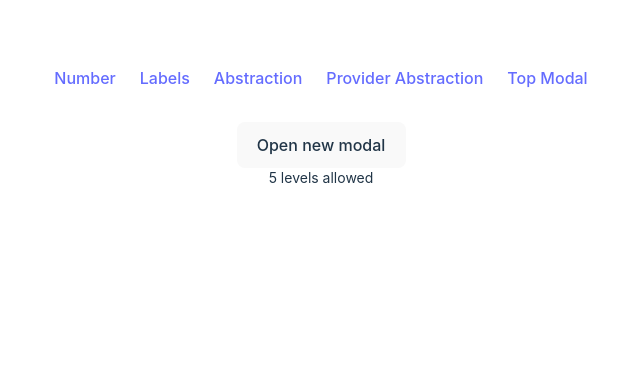
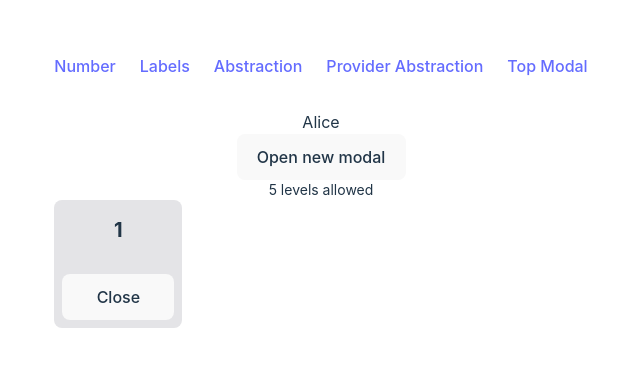
Before and after one commit to luismartinezs/rxjs-react, a React (Vite) app: page /top-modal in a window 1280 px wide. Shown: the part 273-640 px from the top of the page, without its empty margins (319-959 px from the left). Built offline with nearby package versions, Linux system fonts and the light colour scheme.

Commit message:
feat: top modal

```diff
--- a/package.json
+++ b/package.json
@@ -19,8 +19,13 @@
     "@types/react": "^18.0.17",
     "@types/react-dom": "^18.0.6",
     "@types/uuid": "^8.3.4",
+    "@typescript-eslint/eslint-plugin": "^5.38.1",
+    "@typescript-eslint/parser": "^5.38.1",
     "@vitejs/plugin-react": "^2.1.0",
     "autoprefixer": "^10.4.12",
+    "eslint": "^8.24.0",
+    "eslint-plugin-react": "^7.31.8",
+    "eslint-plugin-react-hooks": "^4.6.0",
     "postcss": "^8.4.17",
     "tailwindcss": "^3.1.8",
     "typescript": "^4.6.4",
--- a/src/examples/top-modal/Modal.tsx
+++ b/src/examples/top-modal/Modal.tsx
@@ -1,8 +1,25 @@
-export default function Modal({ onClose, children }) {
+import React, { ReactNode, FC } from "react";
+import { useStore } from "./store";
+
+interface IProps {
+  children: ReactNode;
+  onClose: () => void;
+  priority?: number;
+  value: string;
+}
+
+export const Modal: FC<IProps> = ({
+  onClose,
+  children,
+  priority = 1,
+  value,
+}) => {
+  useStore().useAdd(priority, value);
+
   return (
     <div className="absolute w-32 h-32 bg-zinc-200 rounded-lg flex flex-col justify-between p-2">
       <div className="text-xl font-bold my-2">{children}</div>
       <button onClick={onClose}>Close</button>
     </div>
   );
-}
+};
--- a/src/examples/top-modal/Root.tsx
+++ b/src/examples/top-modal/Root.tsx
@@ -1,11 +1,14 @@
-import { useState } from "react";
-import Modal from "./Modal";
+import React, { useState } from "react";
+import { Modal } from "./Modal";
+import { Provider } from "./store";
+import Subscriber from "./Subscriber";
 
 export default function Root() {
-  const [count, setCount] = useState(0);
+  const [count, setCount] = useState(1);
 
   return (
-    <>
+    <Provider>
+      <Subscriber />
       <button
         onClick={() =>
           setCount((count) => {
@@ -21,24 +24,44 @@ export default function Root() {
       <div className="text-sm">5 levels allowed</div>
       <div className="relative">
         {count > 0 && (
-          <Modal onClose={() => setCount(count - 1)}>{count}</Modal>
+          <Modal onClose={() => setCount(count - 1)} value="Alice">
+            {count}
+          </Modal>
         )}
         {count > 1 && (
-          <Modal onClose={() => setCount(count - 1)}>{count}</Modal>
+          <Modal onClose={() => setCount(count - 1)} value="Bob">
+            {count}
+          </Modal>
         )}
         {count > 2 && (
-          <Modal onClose={() => setCount(count - 1)}>{count}</Modal>
+          <Modal
+            onClose={() => setCount(count - 1)}
+            value="Charlie"
+            priority={2}
+          >
+            {count}
+          </Modal>
         )}
         {count > 3 && (
-          <Modal onClose={() => setCount(count - 1)}>{count}</Modal>
+          <Modal onClose={() => setCount(count - 1)} value="Dalton">
+            {count}
+          </Modal>
         )}
         {count > 4 && (
-          <Modal onClose={() => setCount(count - 1)}>{count}</Modal>
+          <Modal
+            onClose={() => setCount(count - 1)}
+            value="Eustass"
+            priority={3}
+          >
+            {count}
+          </Modal>
         )}
         {count > 5 && (
-          <Modal onClose={() => setCount(count - 1)}>{count}</Modal>
+          <Modal onClose={() => setCount(count - 1)} value="Felix" priority={3}>
+            {count}
+          </Modal>
         )}
       </div>
-    </>
+    </Provider>
   );
 }
--- /dev/null
+++ b/src/examples/top-modal/Subscriber.tsx
@@ -0,0 +1,9 @@
+import React from "react";
+import { useStore } from "./store";
+
+const Subscriber = () => {
+  useStore().useAdd(0, "Root");
+  return <div>{useStore().useSubscribe() || "Root"}</div>;
+};
+
+export default Subscriber;
--- a/src/examples/top-modal/store.tsx
+++ b/src/examples/top-modal/store.tsx
@@ -0,0 +1,97 @@
+import {
+  createContext,
+  FC,
+  ReactNode,
+  useContext,
+  useEffect,
+  useMemo,
+  useState,
+} from "react";
+import { BehaviorSubject, distinctUntilChanged, map } from "rxjs";
+import { v4 } from "uuid";
+
+interface IStackItem {
+  id: string;
+  value: string;
+  priority: number;
+}
+
+type TContext = Readonly<{
+  useAdd: (priority: number, value: any) => void;
+  useSubscribe: () => string;
+}>;
+
+const developerWarning = (): never => {
+  throw new Error("Don't use store outside of store provider");
+};
+
+const Context = createContext<TContext>({
+  useAdd: developerWarning,
+  useSubscribe: developerWarning,
+});
+
+const usePriorityStack = () => {
+  return useMemo(() => {
+    const subject$ = new BehaviorSubject<IStackItem[]>([]);
+    return {
+      add: (item: IStackItem) => {
+        subject$.next([...subject$.getValue(), item]);
+      },
+      remove: (id: string) => {
+        subject$.next(subject$.getValue().filter((item) => item.id !== id));
+      },
+      subscribe: (callback: (value: string) => void) => {
+        const sub = subject$
+          .pipe(
+            map((state) => {
+              return state.sort((a, b) => {
+                const dif = b.priority - a.priority;
+                if (dif === 0 || dif === 1) {
+                  return 1;
+                }
+                return -1;
+              })[0]?.value;
+            }),
+            distinctUntilChanged()
+          )
+          .subscribe(callback);
+        return () => sub.unsubscribe();
+      },
+    };
+  }, []);
+};
+
+export const useStore = () => useContext(Context);
+
+export const useId = (): string => {
+  return useMemo(() => v4(), []);
+};
+
+export const Provider: FC<{ children: ReactNode }> = ({ children }) => {
+  const { add, remove, subscribe } = usePriorityStack();
+
+  const context = useMemo<TContext>(
+    () =>
+      Object.freeze({
+        useAdd: (priority: number, value: any) => {
+          const id = useId();
+          useEffect(() => {
+            if (priority && value) {
+              add({ id, priority, value });
+            }
+            return () => remove(id);
+          }, [priority, value]);
+        },
+        useSubscribe: () => {
+          const [state, setState] = useState<string>("");
+          useEffect(() => {
+            return subscribe(setState);
+          }, []);
+          return state;
+        },
+      }),
+    []
+  );
+
+  return <Context.Provider value={context}>{children}</Context.Provider>;
+};
--- /dev/null
+++ b/src/rxjs/priorityStack.js
@@ -0,0 +1,49 @@
+// observable that acts as a state with items with value and priority, we can add items and remove items by id
+// we can also get the top item by priority
+
+import { BehaviorSubject } from 'rxjs';
+
+export class PriorityStack {
+  constructor() {
+    this.subject$ = new BehaviorSubject([]);
+  }
+
+  add(item) {
+    this.subject$.next([...this.subject$.getValue(), item]);
+  }
+
+  remove(id) {
+    this.subject$.next(this.subject$.getValue().filter(item => item.id !== id));
+  }
+
+  getTopValue() {
+    return this.subject$.getValue().sort((a, b) => {
+      const dif = b.priority - a.priority
+      if (dif === 0 || dif === 1) {
+        return 1;
+      }
+      return -1;
+    }
+    )[0].value;
+  }
+}
+
+// subscribe to the observable
+const priorityStack = new PriorityStack();
+priorityStack.subject$.subscribe(console.log);
+
+// add items
+priorityStack.add({ id: 1, value: 'a', priority: 1 });
+priorityStack.add({ id: 2, value: 'b', priority: 2 });
+priorityStack.add({ id: 3, value: 'c', priority: 3 });
+priorityStack.add({ id: 4, value: 'd', priority: 1 });
+priorityStack.add({ id: 5, value: 'e', priority: 3 });
+
+// get top priority item
+console.log(priorityStack.getTopValue());
+
+// remove items
+priorityStack.remove(5);
+priorityStack.remove(3);
+
+console.log(priorityStack.getTopValue());
```
Also changed, not shown: .eslintrc.cjs (added), 1 other file (tests, documents, lock files or other folders).
